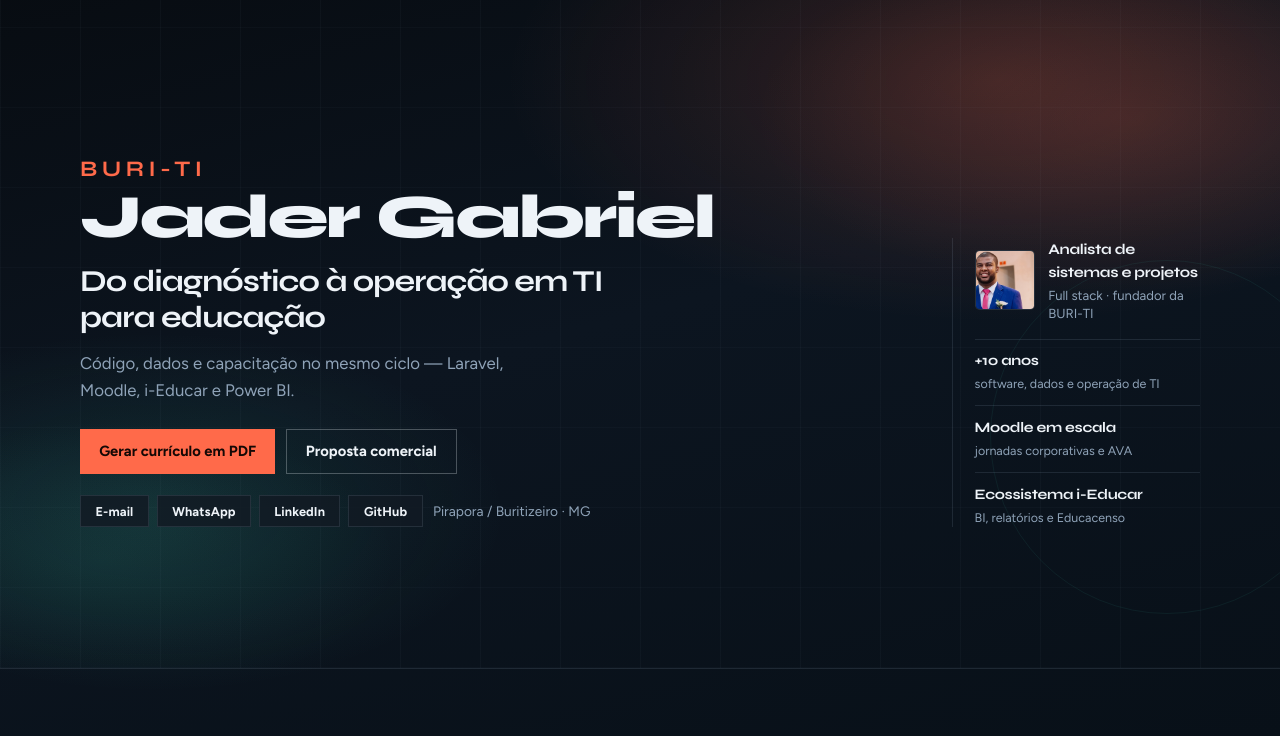
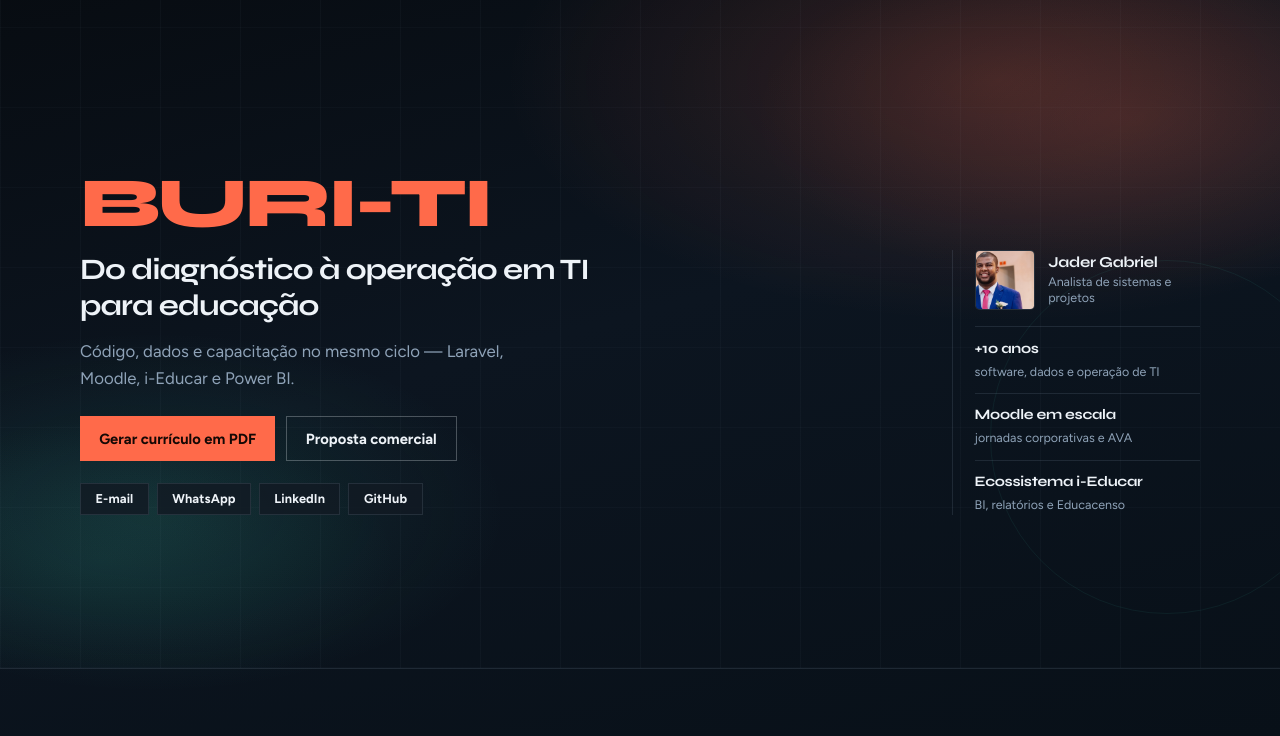
Before and after one commit to JaderGabriel/JaderGabriel.github.io, a plain HTML site: page index.html in a window 1280 px wide. Shown: the part 64-800 px from the top of the page. Drawn offline with nearby package versions, Linux system fonts and the light colour scheme.

Commit message:
Lead the hero with BURI-TI and keep the personal name beside the photo.
Drop hero location and keep contact channels as labeled buttons only.

Co-authored-by: Cursor <cursoragent@cursor.com>

```diff
--- a/index.html
+++ b/index.html
@@ -115,30 +115,22 @@
         }
         .brand-mark {
             font-family: Syne, sans-serif;
-            font-size: clamp(2.35rem, 6vw, 3.85rem);
+            font-size: clamp(2.6rem, 7vw, 4.4rem);
             font-weight: 800;
-            line-height: 0.96;
-            letter-spacing: -0.04em;
-            color: var(--snow);
-            margin-bottom: 0.95rem;
+            line-height: 0.92;
+            letter-spacing: -0.045em;
+            color: var(--brand);
+            margin-bottom: 1.05rem;
             animation: rise 0.9s var(--ease) both;
-        }
-        .brand-mark span {
-            display: block;
-            color: var(--brand);
-            font-size: 0.36em;
-            letter-spacing: 0.2em;
-            text-transform: uppercase;
-            font-weight: 700;
-            margin-bottom: 0.55rem;
         }
         .hero h1 {
             font-family: Syne, sans-serif;
-            font-size: clamp(1.35rem, 2.5vw, 1.9rem);
+            font-size: clamp(1.3rem, 2.4vw, 1.85rem);
             font-weight: 700;
             letter-spacing: -0.03em;
             line-height: 1.2;
             max-width: 24ch;
+            color: var(--snow);
             animation: rise 0.9s var(--ease) 0.08s both;
         }
         .hero-lead {
@@ -157,12 +149,6 @@
             display: flex; flex-wrap: wrap; gap: 0.5rem;
             margin-top: 1.35rem;
             animation: rise 0.9s var(--ease) 0.3s both;
-        }
-        .hero-meta .locale {
-            display: inline-flex; align-items: center;
-            color: var(--mist);
-            font-size: 0.86rem;
-            padding: 0 0.15rem;
         }
 
         .hero-id {
@@ -204,19 +190,25 @@
         }
         .hero-id-copy {
             min-width: 0;
+            display: flex;
+            flex-direction: column;
+            justify-content: center;
+            gap: 0.12rem;
         }
         .hero-id-copy strong {
             display: block;
             font-family: Syne, sans-serif;
-            font-size: 0.92rem;
+            font-size: 0.95rem;
+            font-weight: 700;
             letter-spacing: -0.02em;
-            margin-bottom: 0.15rem;
+            line-height: 1.15;
+            color: var(--snow);
         }
         .hero-id-copy span {
             display: block;
             color: var(--mist);
-            font-size: 0.82rem;
-            line-height: 1.35;
+            font-size: 0.78rem;
+            line-height: 1.3;
         }
         .hero-signals {
             display: grid;
@@ -612,7 +604,7 @@
         <div class="hero-media" aria-hidden="true"></div>
         <div class="hero-shell">
             <div class="hero-copy">
-                <p class="brand-mark"><span>BURI-TI</span>Jader Gabriel</p>
+                <p class="brand-mark">BURI-TI</p>
                 <h1>Do diagnóstico à operação em TI para educação</h1>
                 <p class="hero-lead">
                     Código, dados e capacitação no mesmo ciclo — Laravel, Moodle, i-Educar e Power BI.
@@ -621,12 +613,11 @@
                     <button class="btn btn-primary" type="button" id="btn-pdf">Gerar currículo em PDF</button>
                     <a class="btn btn-ghost" href="https://buriti.dev.br/#contato">Proposta comercial</a>
                 </div>
-                <div class="hero-meta">
+                <div class="hero-meta" aria-label="Canais de contacto">
                     <a class="btn btn-sm btn-channel" href="mailto:jadergabriel8@gmail.com">E-mail</a>
                     <a class="btn btn-sm btn-channel" href="https://wa.me/5538991758416" target="_blank" rel="noopener">WhatsApp</a>
                     <a class="btn btn-sm btn-channel" href="https://www.linkedin.com/in/jadergabriel/" target="_blank" rel="noopener">LinkedIn</a>
                     <a class="btn btn-sm btn-channel" href="https://github.com/JaderGabriel" target="_blank" rel="noopener">GitHub</a>
-                    <span class="locale">Pirapora / Buritizeiro · MG</span>
                 </div>
             </div>
             <aside class="hero-id" aria-label="Identidade profissional">
@@ -635,8 +626,8 @@
                         <img src="./assets/jader-gabriel-cv.jpg" alt="Retrato profissional de Jader Gabriel" width="60" height="60">
                     </div>
                     <div class="hero-id-copy">
-                        <strong>Analista de sistemas e projetos</strong>
-                        <span>Full stack · fundador da BURI-TI</span>
+                        <strong>Jader Gabriel</strong>
+                        <span>Analista de sistemas e projetos</span>
                     </div>
                 </div>
                 <div class="hero-signals">
```
